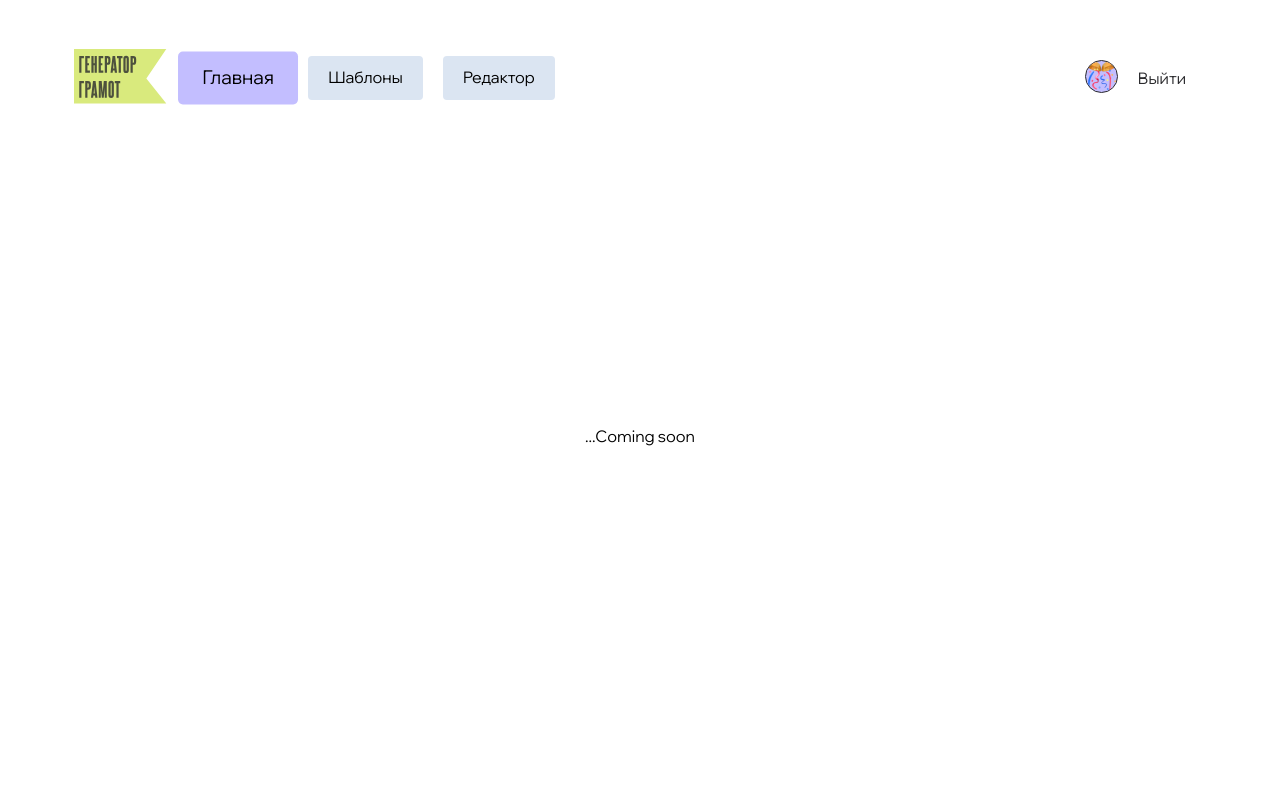
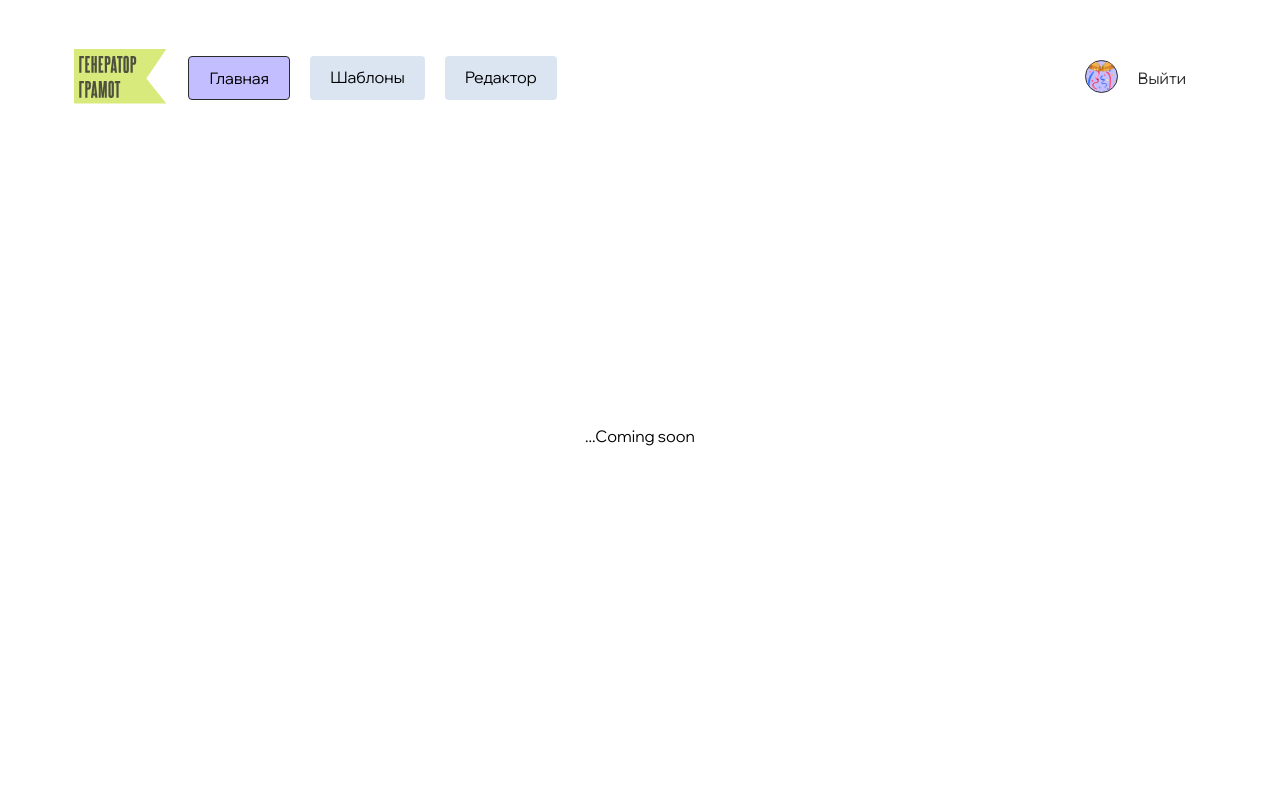
Before and after one commit to certificates-and-commendations/Frontend, a React (Create React App) app: page / in a window 1280 px wide. Shown: the top 800 px of the page. Built offline with nearby package versions, Linux system fonts and the light colour scheme; a web font is replaced by a local one.

Commit message:
fix(header): изменить стиль для активного роута

```diff
--- a/src/components/Header/Header.css
+++ b/src/components/Header/Header.css
@@ -45,7 +45,7 @@
 }
 
 .header__item_active {
-	transform: scale(1.2);
+	border: 1px solid var(--text-100, #2b2b2e);
 	background-color: #c3beff;
 }
 
```
